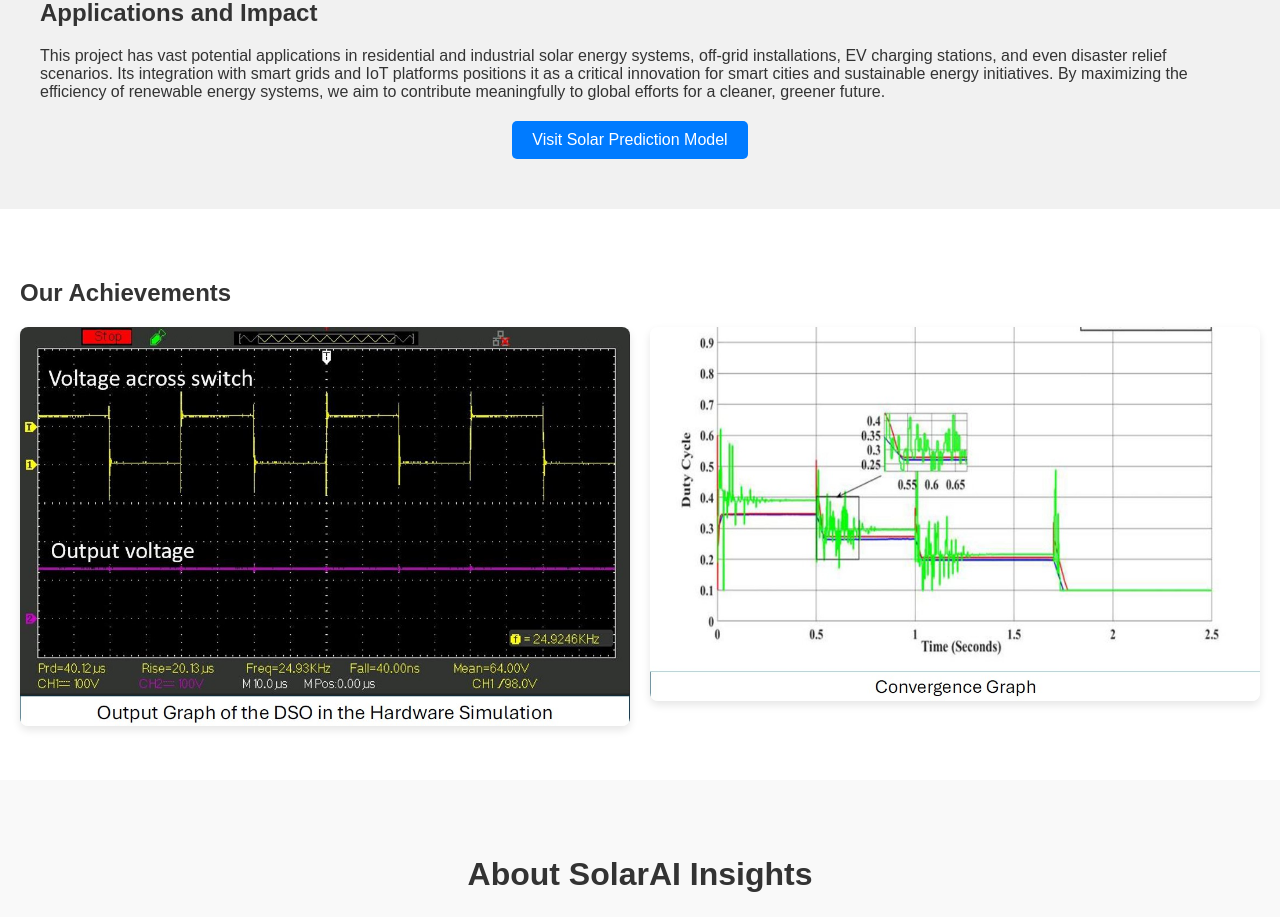
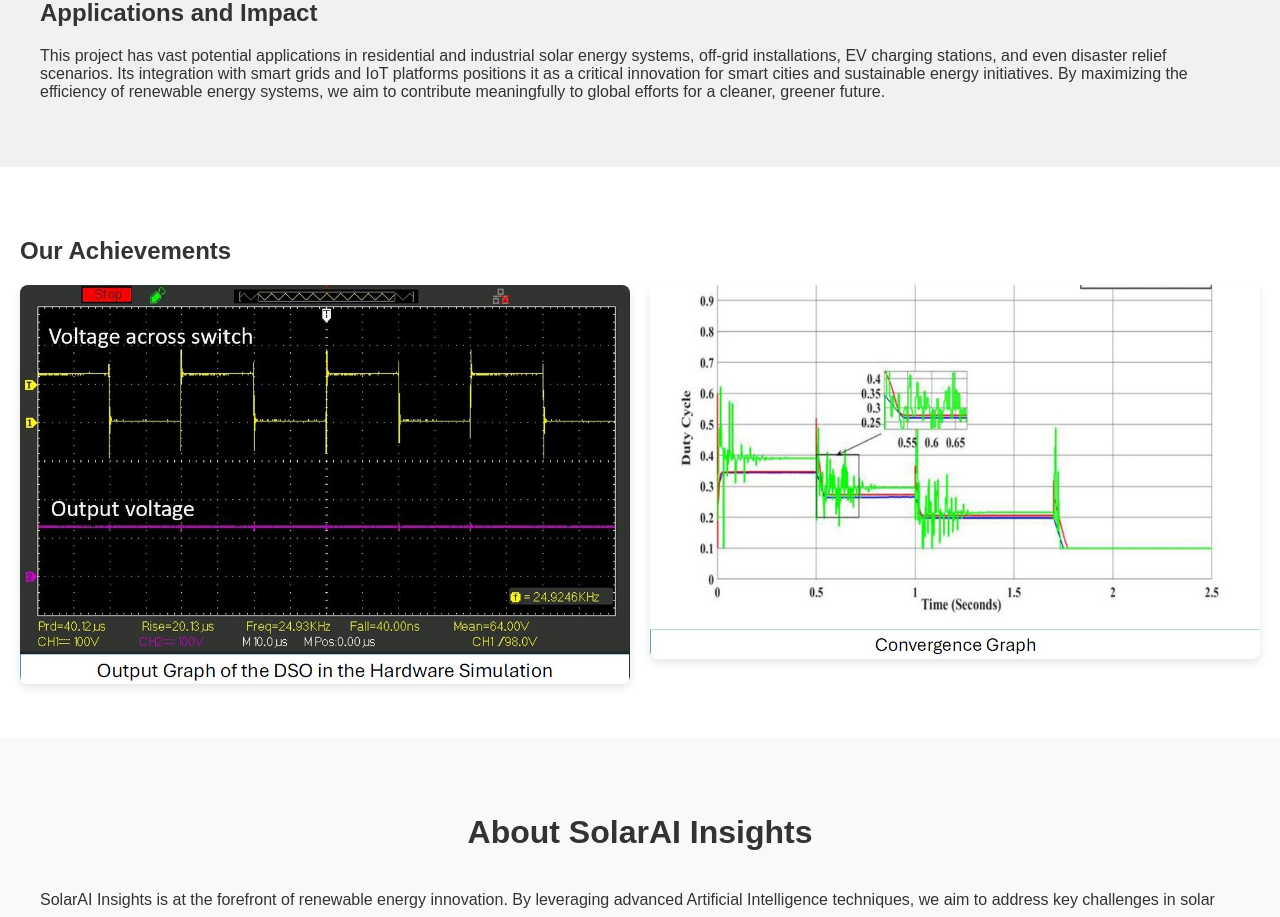
Before and after one commit to kaarthickeyan/solarai-insights, a React (Vite) app: page / in a window 1280 px wide. Shown: the part 3020-3937 px from the top of the page. Built offline with nearby package versions, Linux system fonts and the light colour scheme.

Commit message:
Revert "Completed link addition"
This reverts commit a95748f730ad08edfcf681482143b04fbc7f718e.

```diff
--- a/src/components/Applications.jsx
+++ b/src/components/Applications.jsx
@@ -7,30 +7,12 @@ function Applications() {
         <div className="text-content">
           <h2>Applications and Impact</h2>
           <p>
-            This project has vast potential applications in residential and industrial solar energy systems,
-            off-grid installations, EV charging stations, and even disaster relief scenarios. Its integration
+          This project has vast potential applications in residential and industrial solar energy systems,
+          off-grid installations, EV charging stations, and even disaster relief scenarios. Its integration
             with smart grids and IoT platforms positions it as a critical innovation for smart cities and sustainable energy
-            initiatives. By maximizing the efficiency of renewable energy systems, we aim to contribute meaningfully to global
-            efforts for a cleaner, greener future.
+           initiatives. By maximizing the efficiency of renewable energy systems, we aim to contribute meaningfully to global
+           efforts for a cleaner, greener future.
           </p>
-          <div style={{ marginTop: "20px", textAlign: "center" }}>
-            <a
-              href="https://solarprediction.streamlit.app/"
-              target="_blank"
-              rel="noopener noreferrer"
-              style={{
-                display: "inline-block",
-                padding: "10px 20px",
-                backgroundColor: "#007bff",
-                color: "#fff",
-                borderRadius: "5px",
-                textDecoration: "none",
-                fontSize: "16px",
-              }}
-            >
-              Visit Solar Prediction Model
-            </a>
-          </div>
         </div>
       </div>
     </section>
```
